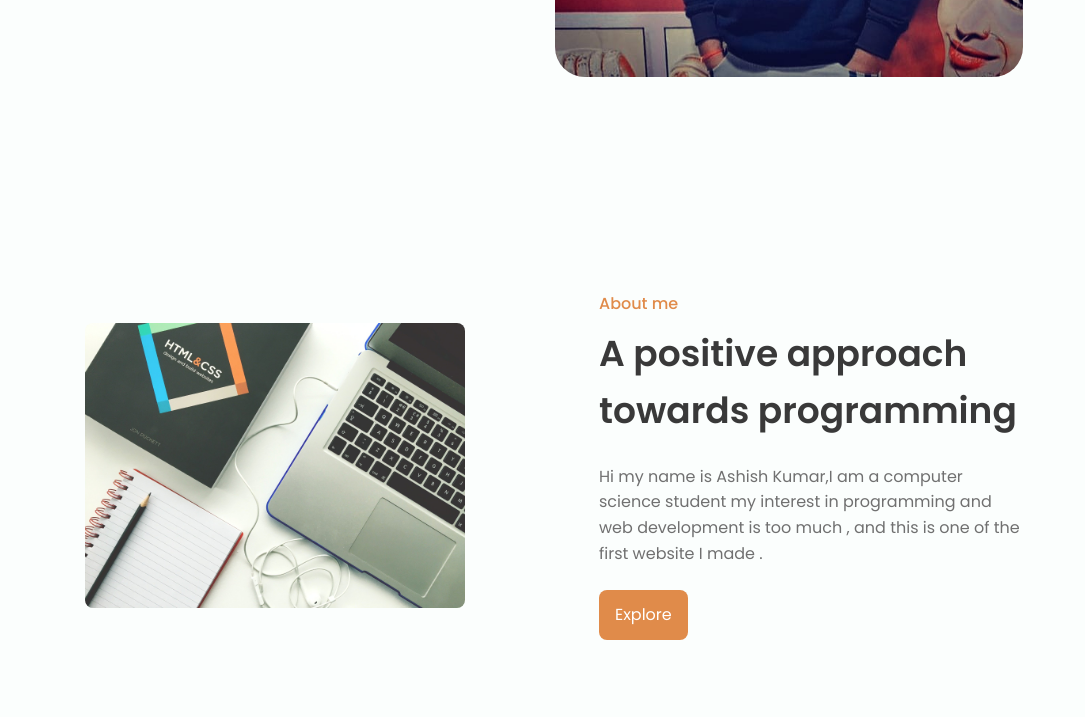
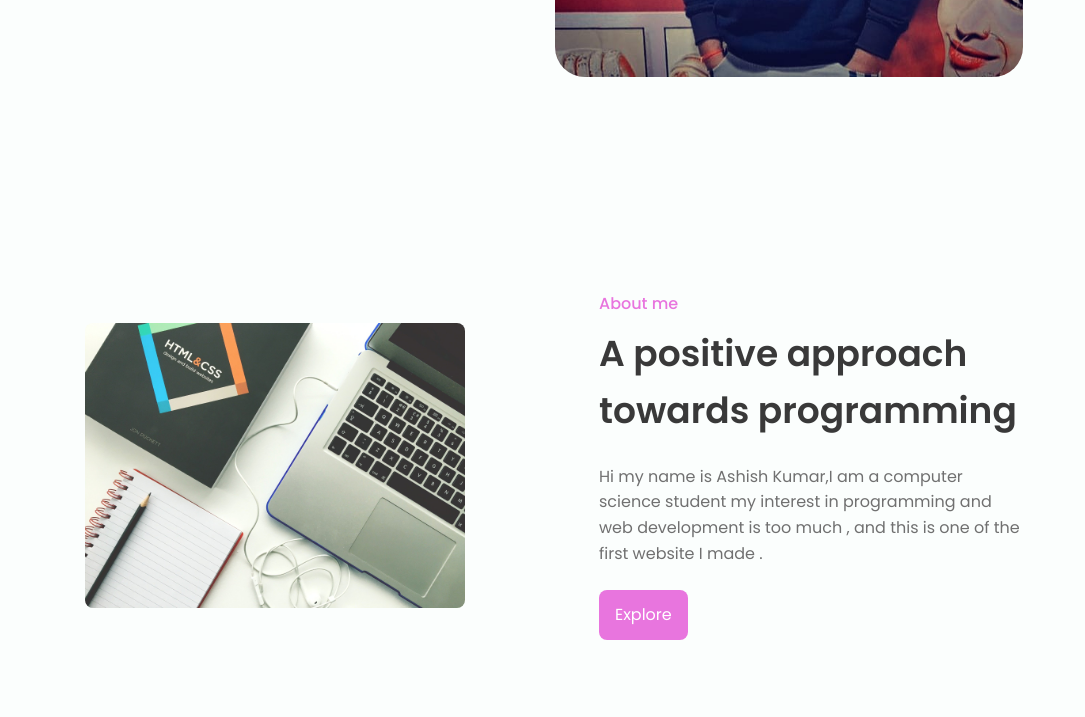
Before and after one commit to ashishnayak6488/my-portfolio, a plain HTML site: page index.html in a window 1280 px wide. Shown: the part 477-1194 px from the top of the page, without its empty margins (97-1182 px from the left). Drawn offline with nearby package versions, Linux system fonts and the light colour scheme.

Commit message:
second change

```diff
--- a/styles.css
+++ b/styles.css
@@ -6,8 +6,8 @@
   --header-height: 3rem;
 
   /*========== Colors ==========*/
-  --first-color: #e08b4a;
-  --first-color-alt: #e08b4a;
+  --first-color: #e875de;
+  --first-color-alt: #cf487e;
   --title-color: #393939;
   --text-color: #707070;
   --text-color-light: #A6A6A6;
```
